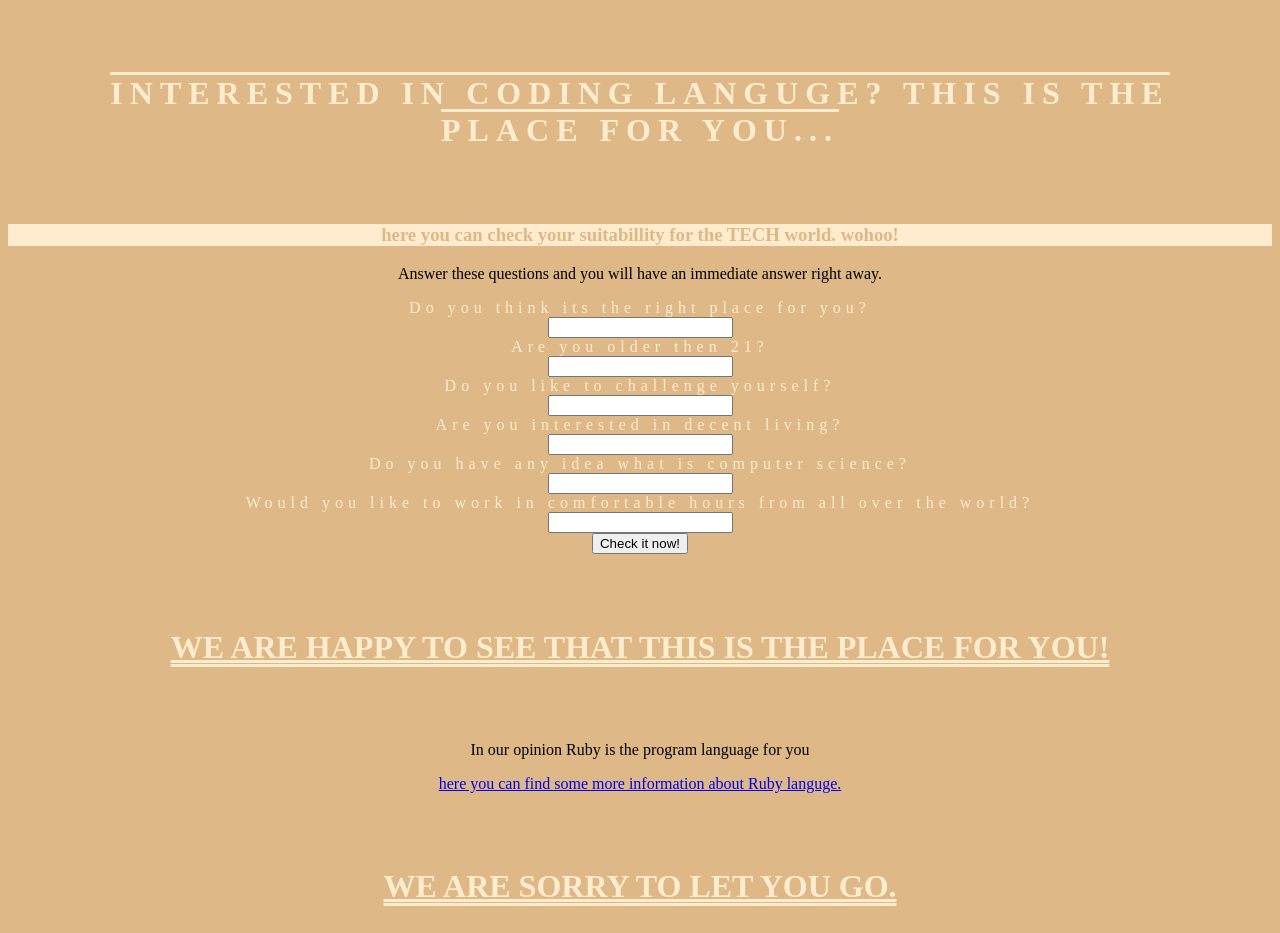
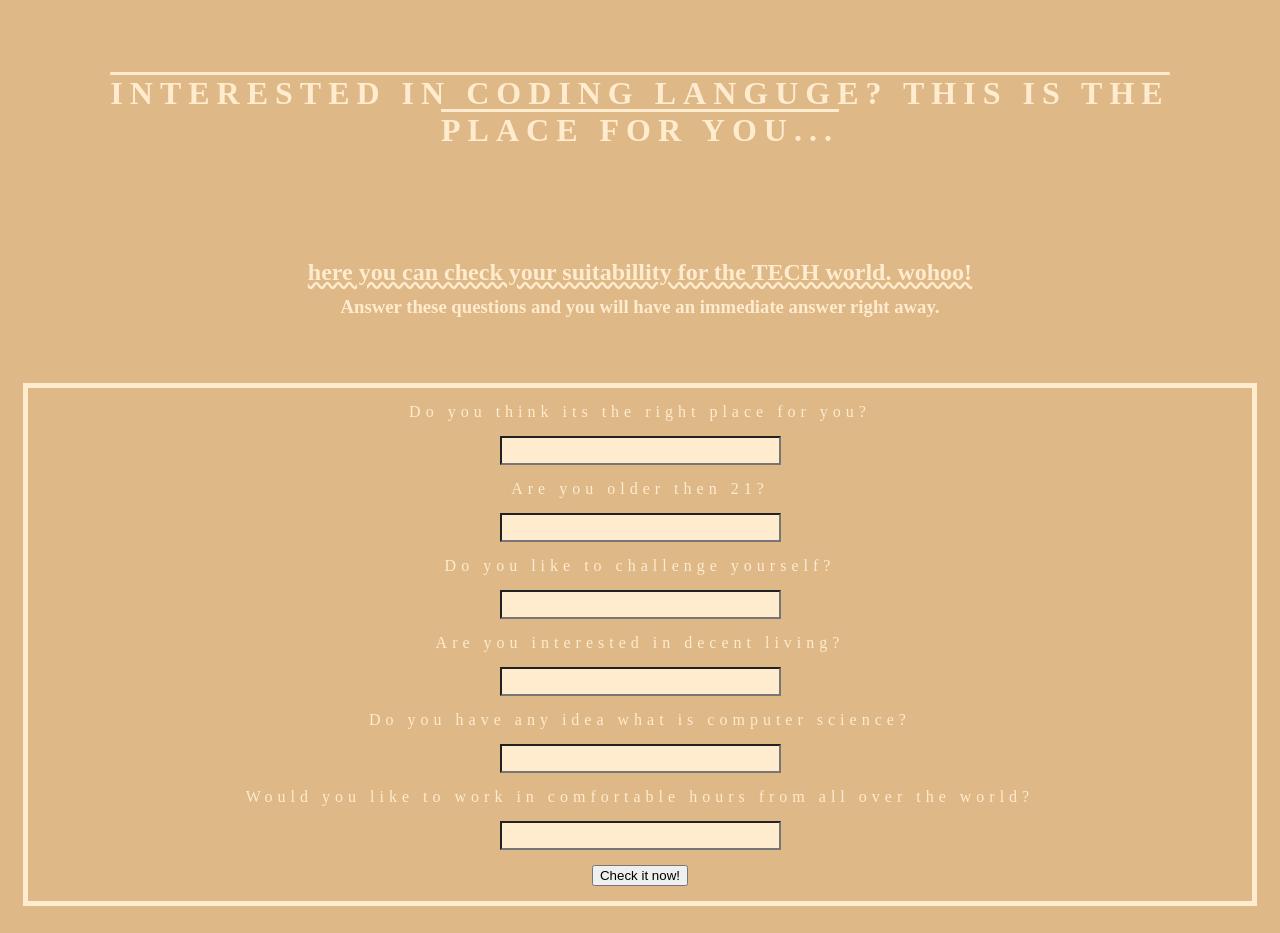
Before and after one commit to orbu13/second-independent2, a plain HTML site: page index.html in a window 1280 px wide. Shown: the top 933 px of the page. Drawn offline with Linux system fonts and the light colour scheme; a script that the page names is missing.

Commit message:
designig my web

```diff
--- a/index.html
+++ b/index.html
@@ -11,9 +11,8 @@
 <body>
   <div>
     <h1>interested in coding languge? this is the place for you...</h1>
-    <h3>here you can check your suitabillity for the TECH world. wohoo!</h3>
-
-    <p>Answer these questions and you will have an immediate answer right away. </p>
+    <h2>here you can check your suitabillity for the TECH world. wohoo!</h2>
+    <h3>Answer these questions and you will have an immediate answer right away. </h3>
 
     <form>
       <!--questions-->
--- a/styles/style.css
+++ b/styles/style.css
@@ -8,28 +8,54 @@ body{
     color: #FFEBCD;
     text-transform: uppercase;
     letter-spacing: 7px;
-    margin: 50px 25px 50px 25px;
+    margin: 50px 25px 85px 25px;
     padding: 25px 50px 25px 50px;
     text-decoration: overline;
 
-  }
-  h3{
-    background-color: #FFEBCD;
-    color: #DEB887;
   }
   .h1{
     letter-spacing: 0px;
     text-decoration-line: underline;
     text-decoration-style: double;
-    margin: ;
+    margin: 0px 0px 0px 0px;
+    padding: 15px 5px 15px 5px;
 }
+  h2{
+    color: #FFEBCD;
+    font-weight: 900;
+    text-decoration-line: underline;
+    text-decoration-style: wavy;
   }
+
+  h3{
+    color: #FFEBCD;
+    font-weight: 900;
+    margin: -10px;
+  }
+
   .sorry{
     color: black;
   }
+
   label{
     color: #FFEBCD;
     letter-spacing: 5px;
-    text-align:justify;
-    text-align:;
-  }
+    }
+
+    input{
+  background-color: #FFEBCD;
+  padding: 5px 50px;
+  margin: 15px 15px;
+}
+
+p{
+  color: #FFEBCD;
+  font-weight: 900;
+  text-decoration-color: #FFEBCD;
+  text-decoration-line: underline;
+}
+form{
+  border: 5px solid #FFEBCD;
+  margin: 75px 15px 75px 15px;
+  padding: 15px 15px 15px 15px;
+}
```
